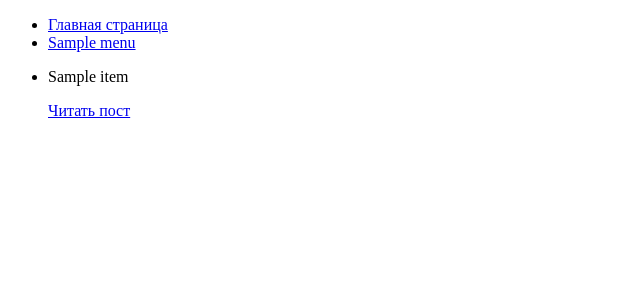
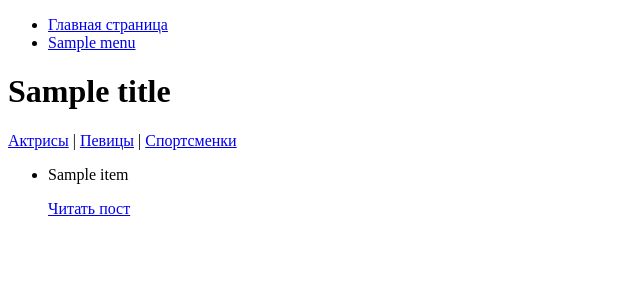
Before and after one commit to 52ivepub/dj_goods, a Django app: template sitewomen/women/templates/women/index.html in a window 1280 px wide. Shown: the top 300 px of the page, without its empty margins (0-640 px from the left). Run offline with Django 5.2, Linux system fonts and the light colour scheme; the template is opened without the code that fills it: most values are stand-ins (such as "Sample title", 1, 10 or a date in 2020).

Commit message:
extend, include

```diff
--- a/sitewomen/sitewomen/settings.py
+++ b/sitewomen/sitewomen/settings.py
@@ -56,7 +56,9 @@ ROOT_URLCONF = 'sitewomen.urls'
 TEMPLATES = [
     {
         'BACKEND': 'django.template.backends.django.DjangoTemplates',
-        'DIRS': [],
+        'DIRS': [
+            BASE_DIR /'templates',
+        ],
         'APP_DIRS': True,
         'OPTIONS': {
             'context_processors': [
--- /dev/null
+++ b/sitewomen/templates/base.html
@@ -0,0 +1,28 @@
+<!DOCTYPE html>
+<html lang="ru">
+<head>
+    <meta charset="UTF-8">
+    <meta name="viewport" content="width=device-width, initial-scale=1.0">
+    <title>{{ title|upper }}</title>
+</head>
+<body>
+<ul>
+<li><a href="{% url 'home' %}"> Главная страница</a></li>
+{% for m in menu %}
+
+{% if not forloop.last %}
+<li>
+{% else %} <li class='last'>
+{% endif %}
+<a href="{% url m.url_name %}">{{ m.title }}</a>
+</li>
+{% endfor %}
+</ul>
+
+{% block content %}
+
+{% endblock content %}
+
+
+</body>
+</html>
--- /dev/null
+++ b/sitewomen/women/templates/women/include/nav.html
@@ -0,0 +1,5 @@
+<nav>
+<a href="#">Актрисы</a> |
+<a href="#">Певицы</a> |
+<a href="#">Спортсменки</a>
+</nav>
--- a/sitewomen/women/templates/women/index.html
+++ b/sitewomen/women/templates/women/index.html
@@ -1,23 +1,9 @@
-<!DOCTYPE html>
-<html lang="ru">
-<head>
-    <meta charset="UTF-8">
-    <meta name="viewport" content="width=device-width, initial-scale=1.0">
-    <title>{{ title|upper }}</title>
-</head>
-<body>
-<ul>
-<li><a href="{% url 'home' %}"> Главная страница</a></li>
-{% for m in menu %}
+{% extends "base.html" %}
 
-{% if not forloop.last %}
-<li>
-{% else %} <li class='last'>
-{% endif %}
-<a href="{% url m.url_name %}">{{ m.title }}</a>
-</li>
-{% endfor %}
-</ul>
+{% block content %}
+<h1>{{ title }}</h1>
+
+{% include "women/include/nav.html" %}
 
 
 {% for item in posts %}
@@ -31,10 +17,4 @@
 </li>
 </ul>
 {% endfor %}
-
-
-
-
-
-</body>
-</html>
+{% endblock content %}
--- a/sitewomen/women/views.py
+++ b/sitewomen/women/views.py
@@ -33,7 +33,7 @@ def index(request):
     return render(request, 'women/index.html', context=data)
 
 def about(request):
-    return render(request, 'women/about.html', {'title': 'О сайте',})
+    return render(request, 'women/about.html', {'title': 'О сайте', 'menu': menu})
 
 def show_post(request, post_id):
     return HttpResponse(f'Отображение статьи с id = {post_id}')
```
Also changed, not shown: sitewomen/women/templates/women/about.html (+5 -11 lines).
